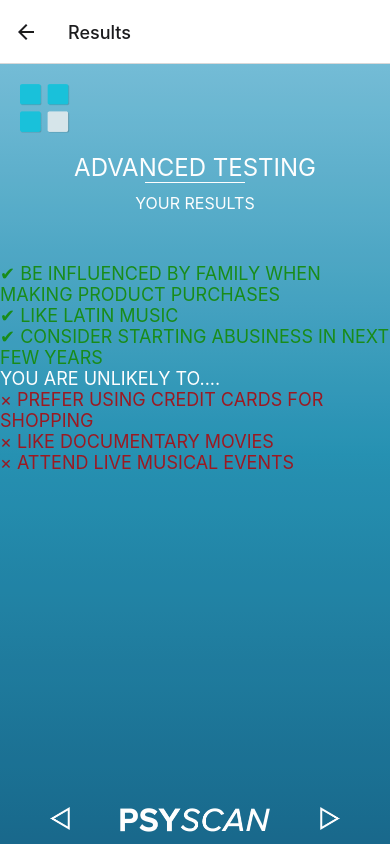
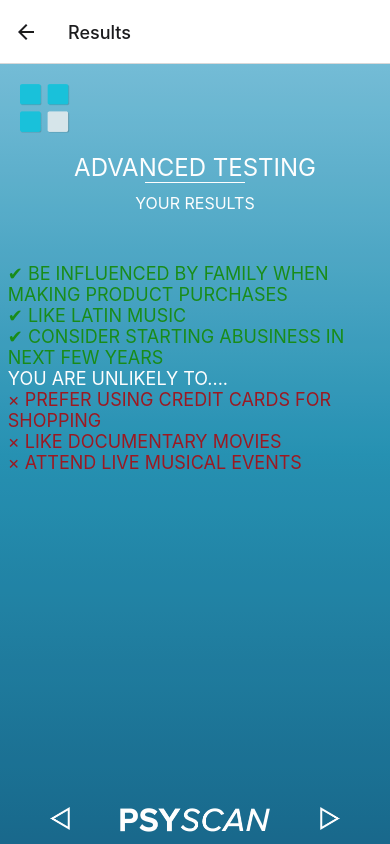
Before and after one commit to glockstory/psyscan, a React Native app: screen /AdvancedTextAnalysisResultsInfo in a window 390 px wide. Built offline with nearby package versions, Linux system fonts and the light colour scheme.

Commit message:
fix position text

```diff
--- a/components/AdvancedTesting/AdvancedTextAnalysisResultsInfo.js
+++ b/components/AdvancedTesting/AdvancedTextAnalysisResultsInfo.js
@@ -8,7 +8,7 @@
   return (
     <LinearArea>
       <AdvancedDescription>YOUR RESULTS</AdvancedDescription>
-      <View style={{ alignItems: "flex-start" }}>
+      <View style={{ alignItems: "flex-start", marginLeft: '2%' }}>
         <Text style={{ color: "green", fontSize: 18 }}>
           ✔ BE INFLUENCED BY FAMILY WHEN MAKING PRODUCT PURCHASES
         </Text>
```
